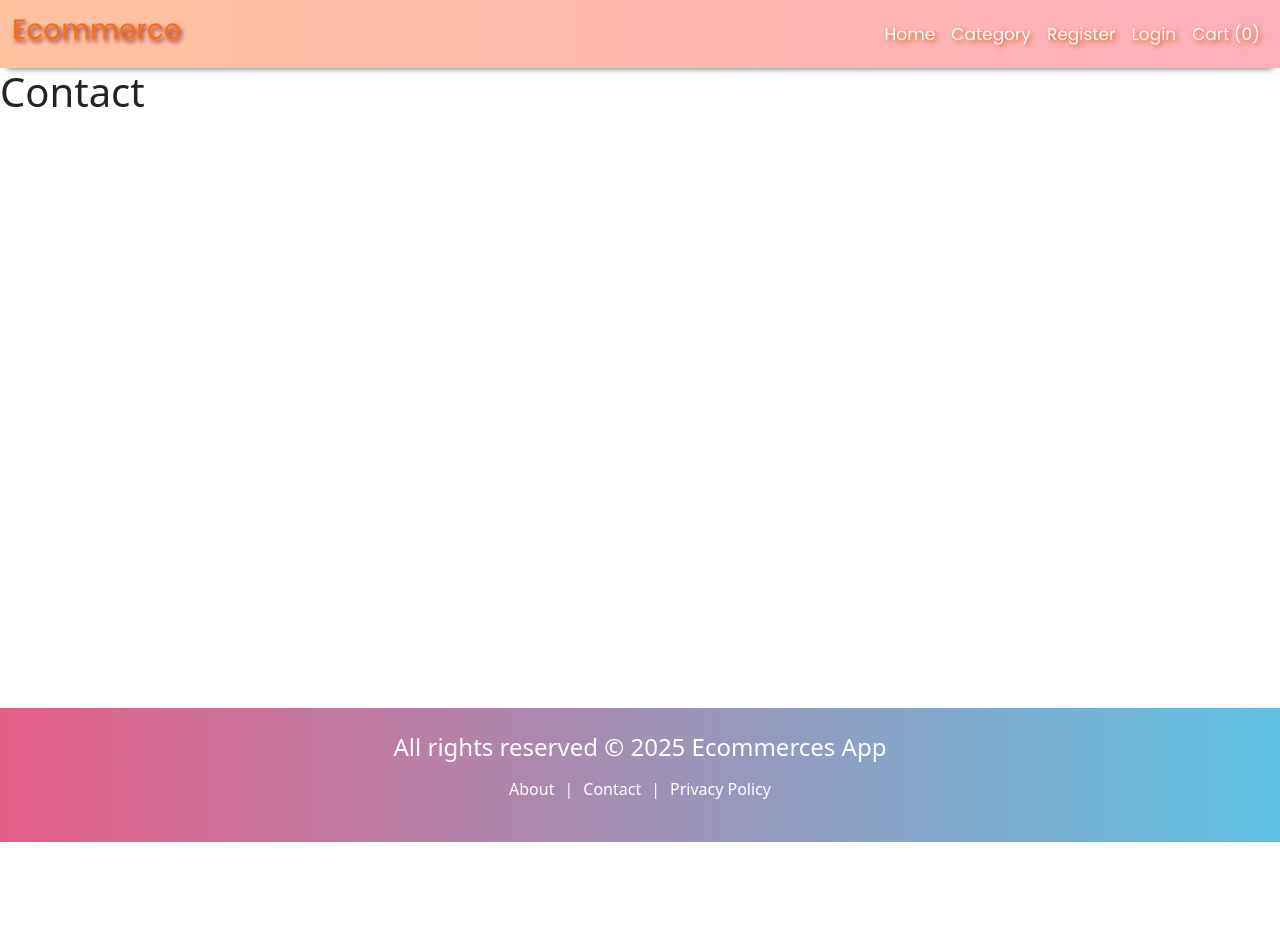
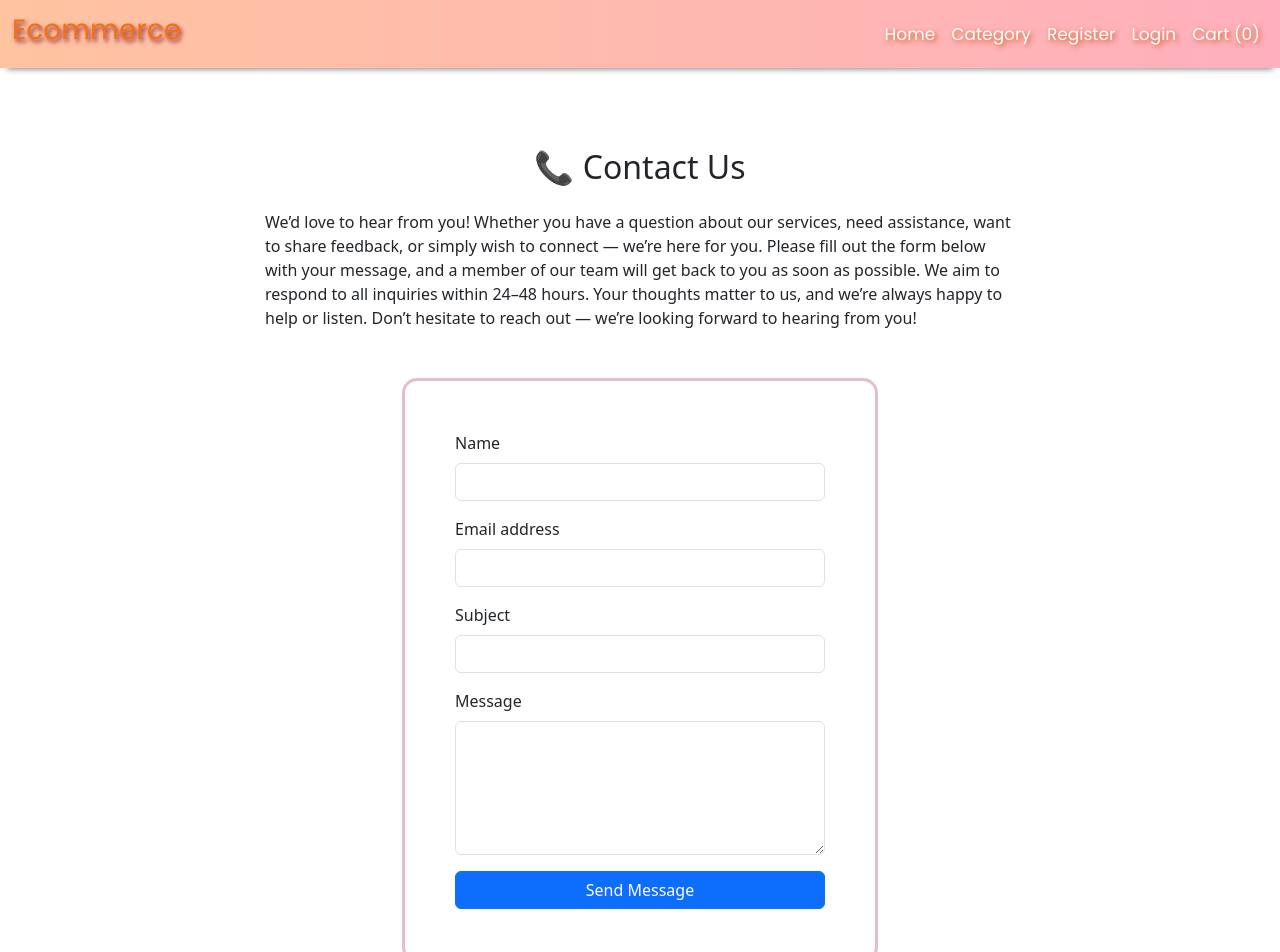
Before and after one commit to farhanwaseer/NODEJS, a React (Vite) app in the folder Ecommerces App/client/: page /contact in a window 1280 px wide. Shown: the top 952 px of the page. Before the commit the page ends 842 px from the top, so only its background shows below. Built offline with nearby package versions, Linux system fonts and the light colour scheme; a web font is replaced by a local one.

Commit message:
Updated contact page

```diff
--- a/Ecommerces App/client/package.json
+++ b/Ecommerces App/client/package.json
@@ -12,6 +12,7 @@
   "dependencies": {
     "react": "^19.1.0",
     "react-dom": "^19.1.0",
+    "react-helmet": "^6.1.0",
     "react-router-dom": "^7.6.0"
   },
   "devDependencies": {
--- a/Ecommerces App/client/src/App.jsx
+++ b/Ecommerces App/client/src/App.jsx
@@ -4,13 +4,17 @@ import About from "./pages/About";
 import Contact from "./pages/Contact";
 import Policy from "./pages/Policy";
 import PageNotFound from "./pages/PageNotFound";
+import Register from "./pages/Auth/Register";
+import Login from "./pages/Auth/Login";
 
 function App() {
   return (
     <>
       <Routes>
         <Route path="/" element={<HomePage />} />
+        <Route path="/login" element={<Login />} />
         <Route path="/about" element={<About />} />
+        <Route path="/register" element={<Register />} />
         <Route path="/contact" element={<Contact />} />
         <Route path="/policy" element={<Policy />} />
         <Route path="*" element={<PageNotFound />} />
--- a/Ecommerces App/client/src/components/layout/Footer.jsx
+++ b/Ecommerces App/client/src/components/layout/Footer.jsx
@@ -1,4 +1,3 @@
-import React from "react";
 import { Link } from "react-router";
 
 const Footer = () => {
@@ -7,6 +6,7 @@ const Footer = () => {
       <h4 className="text-center">
         All rights reserved &copy; {new Date().getFullYear()} Ecommerces App
       </h4>
+      <h6 className="text-center">Developer : Farhan Waseer</h6>
       <p className="text-center mt-3">
         <Link to="/about">About</Link>|<Link to="/contact">Contact</Link>|
         <Link to="/policy">Privacy Policy</Link>
--- a/Ecommerces App/client/src/components/layout/Header.jsx
+++ b/Ecommerces App/client/src/components/layout/Header.jsx
@@ -5,7 +5,7 @@ import logo from "./../../assets/logo.png";
 const Header = () => {
   return (
     <>
-      <nav className="navbar navbar-expand-lg bg-body-tertiary">
+      <nav className="navbar navbar-expand-lg bg-body-tertiary sticky-top">
         <div className="container-fluid">
           <button
             className="navbar-toggler"
--- a/Ecommerces App/client/src/index.css
+++ b/Ecommerces App/client/src/index.css
@@ -338,3 +338,17 @@ section {
 .about-section .image-column .image-1 {
   position: relative;
 }
+/* Contact */
+
+.Contact {
+  width: 750px;
+  margin: 80px;
+  margin-left: auto;
+  margin-right: auto;
+}
+
+.Contact form {
+  padding: 50px;
+  border:3px  solid #e5bccd;
+  border-radius: 15px 15px 15px 15px;
+}
--- a/Ecommerces App/client/src/pages/About.jsx
+++ b/Ecommerces App/client/src/pages/About.jsx
@@ -1,9 +1,9 @@
-import React from "react";
+import { Link } from "react-router-dom";
 import Layout from "../components/layout/layout";
 
 const About = () => {
   return (
-    <Layout>
+    <Layout title="About us">
       <section className="about-section">
         <div className="container">
           <div className="row">
@@ -13,12 +13,26 @@ const About = () => {
                   <span className="title">About Page</span>
                   <h2>We are Creative Tech Enthusiast working since 2015</h2>
                 </div>
-          <div className="text">I am Farhan Waseer works at Css3 Transition since last 3 years. We are here to provide touch notch solution for your website or web application that helps you to make your website look attractive &amp; efficient in handling by creating usefull plugins thats you need.</div>
                 <div className="text">
-            We are here to serve you next level tutorial that currently in trend to match you with your expertise. Css3 transition is a learning website. where you can find many good quality content related to web development and tutorials about plugins. here we are using html, html5, css, css3, jquery &amp; javascript along with inspirational UI design layout by professionals by using Photoshop and adobe allustrator.
+                  I am Farhan Waseer works at Css3 Transition since last 3
+                  years. We are here to provide touch notch solution for your
+                  website or web application that helps you to make your website
+                  look attractive &amp; efficient in handling by creating
+                  usefull plugins thats you need.
+                </div>
+                <div className="text">
+                  We are here to serve you next level tutorial that currently in
+                  trend to match you with your expertise. Css3 transition is a
+                  learning website. where you can find many good quality content
+                  related to web development and tutorials about plugins. here
+                  we are using html, html5, css, css3, jquery &amp; javascript
+                  along with inspirational UI design layout by professionals by
+                  using Photoshop and adobe allustrator.
                 </div>
                 <div className="btn-box">
-            <a href="#" className="theme-btn btn-style-one">Contact Us</a>
+                  <Link to="/contact" className="theme-btn btn-style-one">
+                    Contact Us
+                  </Link>
                 </div>
               </div>
             </div>
@@ -29,7 +43,15 @@ const About = () => {
                   <h2>Farhan Waseer</h2>
                   <span>Web Developer</span>
                 </div>
-          <figure className="image-1"><a href="#" className="lightbox-image" data-fancybox="images"><img title="farhan" src="https://cdn.pixabay.com/photo/2024/05/15/20/57/developer-8764521_1280.jpg" alt /></a></figure>
+                <figure className="image-1">
+                  <a href="#" className="lightbox-image" data-fancybox="images">
+                    <img
+                      title="farhan"
+                      src="https://cdn.pixabay.com/photo/2024/05/15/20/57/developer-8764521_1280.jpg"
+                      alt
+                    />
+                  </a>
+                </figure>
               </div>
             </div>
           </div>
@@ -38,23 +60,31 @@ const About = () => {
             <h2>We want to lead in innovation &amp; Technology</h2>
           </div>
           <div className="text">
-      We works on UI/UX and functionality as well so that a plugins comes with proper stucture &amp; stunning looks which suits to your web app &amp; website.
+            We works on UI/UX and functionality as well so that a plugins comes
+            with proper stucture &amp; stunning looks which suits to your web
+            app &amp; website.
           </div>
           <div className="text">
-      We take a small toolkit here and ride it well so that it is fit for your use. One who performs well and looks even better.
+            We take a small toolkit here and ride it well so that it is fit for
+            your use. One who performs well and looks even better.
           </div>
           <div className="text">
-      Here we are trying to give you all kinds of technical content, whether it is related to designing or functionality. We are creating content on a lot of languages and will continue to make it free of cost even if you use it without any problem. Which is a very important thing.
+            Here we are trying to give you all kinds of technical content,
+            whether it is related to designing or functionality. We are creating
+            content on a lot of languages and will continue to make it free of
+            cost even if you use it without any problem. Which is a very
+            important thing.
           </div>
           <div className="text">
-      Here you can also share the content you create, if our technical team likes it, then we will also share it on our blog.
+            Here you can also share the content you create, if our technical
+            team likes it, then we will also share it on our blog.
           </div>
           <div className="text">
-      In the end, I would say keep visiting our website and enjoy the quality content.
+            In the end, I would say keep visiting our website and enjoy the
+            quality content.
           </div>
         </div>
       </section>
-
     </Layout>
   );
 };
--- /dev/null
+++ b/Ecommerces App/client/src/pages/Auth/Register.jsx
@@ -0,0 +1,11 @@
+import Layout from "../../components/layout/layout";
+
+const Register = () => {
+  return (
+    <Layout title="Register">
+      <h1>Register</h1>
+    </Layout>
+  );
+};
+
+export default Register;
--- a/Ecommerces App/client/src/pages/Contact.jsx
+++ b/Ecommerces App/client/src/pages/Contact.jsx
@@ -1,10 +1,105 @@
-import React from "react";
 import Layout from "../components/layout/layout";
+import { useState } from "react";
 
 const Contact = () => {
+  const [formData, setFormData] = useState({
+    name: "",
+    email: "",
+    subject: "",
+    message: "",
+  });
+
+  const handleChange = (e) => {
+    setFormData({
+      ...formData,
+      [e.target.name]: e.target.value,
+    });
+  };
+
+  const handleSubmit = (e) => {
+    e.preventDefault();
+    console.log("Form submitted:", formData);
+    alert("Message sent!");
+    setFormData({
+      name: "",
+      email: "",
+      subject: "",
+      message: "",
+    });
+  };
+
   return (
-    <Layout>
-      <h1>Contact</h1>
+    <Layout title="Contact">
+      <div className="Contact">
+        <h2 className="text-center mb-4">📞 Contact Us</h2>
+        <p>
+          We’d love to hear from you! Whether you have a question about our
+          services, need assistance, want to share feedback, or simply wish to
+          connect — we’re here for you. Please fill out the form below with your
+          message, and a member of our team will get back to you as soon as
+          possible. We aim to respond to all inquiries within 24–48 hours. Your
+          thoughts matter to us, and we’re always happy to help or listen. Don’t
+          hesitate to reach out — we’re looking forward to hearing from you!
+        </p>
+        <div className="container  mt-5">
+          <div className="row justify-content-center">
+            <div className="col-md-8">
+              <form onSubmit={handleSubmit}>
+                <div className="mb-3">
+                  <label className="form-label">Name</label>
+                  <input
+                    type="text"
+                    className="form-control"
+                    name="name"
+                    value={formData.name}
+                    onChange={handleChange}
+                    required
+                  />
+                </div>
+
+                <div className="mb-3">
+                  <label className="form-label">Email address</label>
+                  <input
+                    type="email"
+                    className="form-control"
+                    name="email"
+                    value={formData.email}
+                    onChange={handleChange}
+                    required
+                  />
+                </div>
+
+                <div className="mb-3">
+                  <label className="form-label">Subject</label>
+                  <input
+                    type="text"
+                    className="form-control"
+                    name="subject"
+                    value={formData.subject}
+                    onChange={handleChange}
+                  />
+                </div>
+
+                <div className="mb-3">
+                  <label className="form-label">Message</label>
+                  <textarea
+                    className="form-control"
+                    name="message"
+                    rows="5"
+                    value={formData.message}
+                    onChange={handleChange}
+                    required
+                  ></textarea>
+                </div>
+
+                <button type="submit" className="btn btn-primary w-100">
+                  Send Message
+                </button>
+              </form>
+            </div>
+          </div>
+        </div>
+      </div>
     </Layout>
   );
 };
--- a/Ecommerces App/client/src/pages/PageNotFound.jsx
+++ b/Ecommerces App/client/src/pages/PageNotFound.jsx
@@ -4,7 +4,7 @@ import { Link } from "react-router";
 
 const PageNotFound = () => {
   return (
-    <Layout>
+    <Layout title="Page Not Found">
       <div className="pnf">
         <h1 className="pnf-title">404</h1>
         <h2 className="pnf-heading">Oops ! Page Not Found</h2>
--- a/Ecommerces App/client/src/pages/Policy.jsx
+++ b/Ecommerces App/client/src/pages/Policy.jsx
@@ -3,7 +3,7 @@ import Layout from "../components/layout/layout";
 
 const Policy = () => {
   return (
-    <Layout>
+    <Layout title="Privacy Policy">
       <h1>Policy</h1>
     </Layout>
   );
```
Also changed, not shown: Ecommerces App/client/src/components/layout/Layout.jsx (+17 -3 lines), Ecommerces App/client/src/pages/Auth/Login.jsx (added, +12 -0 lines). Lines whose indentation alone changed are shown as unchanged.
